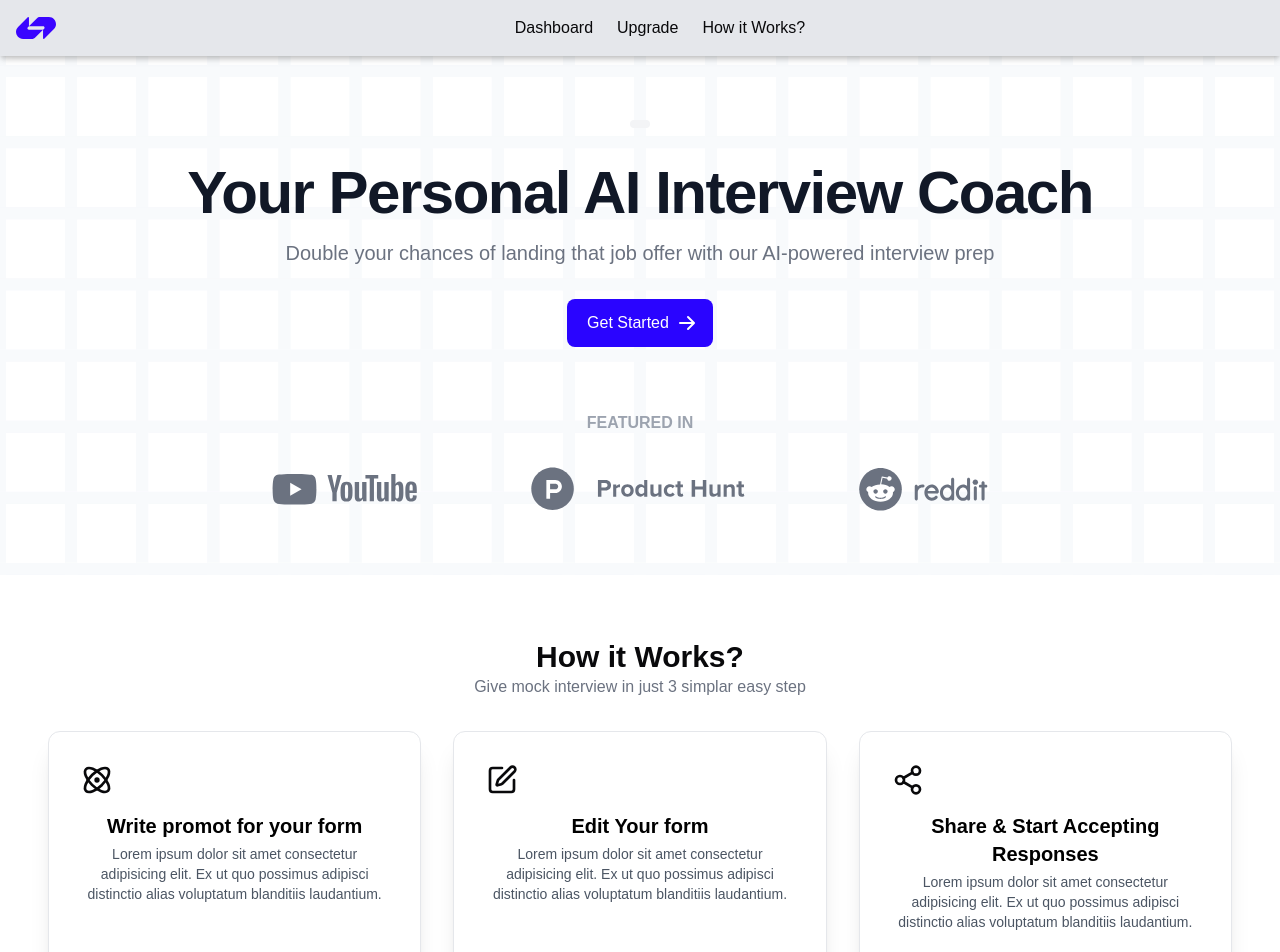
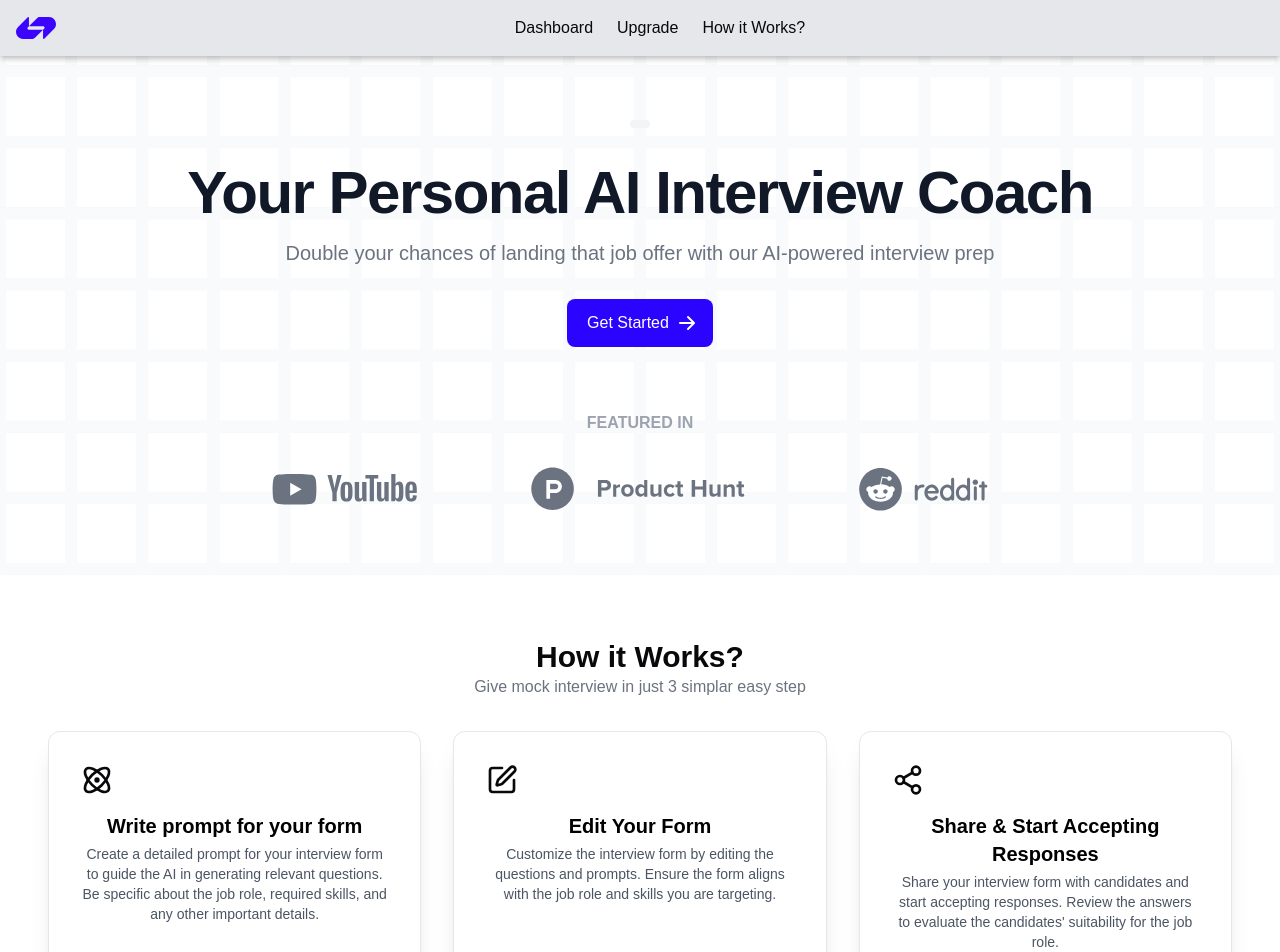
Before and after one commit to Prabhat2912/ai-mock-interview, a Next.js app: page / in a window 1280 px wide. Shown: the top 952 px of the page. Built offline with nearby package versions, Linux system fonts and the light colour scheme.

Commit message:
fix: enhance text-to-speech functionality and cleanup; improve prompt descriptions for clarity

```diff
--- a/app/(dashboard)/dashboard/interview/[interviewId]/start/_components/QuestionSection.tsx
+++ b/app/(dashboard)/dashboard/interview/[interviewId]/start/_components/QuestionSection.tsx
@@ -1,6 +1,7 @@
+"use client";
 import { mockInterviewQuestionsRes } from "@/types/types";
 import { Lightbulb, Volume2 } from "lucide-react";
-import React from "react";
+import React, { useEffect } from "react";
 
 const QuestionSection = ({
   question,
@@ -11,14 +12,27 @@ const QuestionSection = ({
   activeQuestionIndex: number;
   setActiveQuestionIndex: (index: number) => void;
 }) => {
-  const textToSpeach = (text: string) => {
+  const textToSpeech = (text: string) => {
     if ("speechSynthesis" in window) {
+      // Cancel any ongoing speech before starting new one
+      window.speechSynthesis.cancel();
       const speech = new SpeechSynthesisUtterance(text);
       window.speechSynthesis.speak(speech);
     } else {
       alert("Your browser doesn't support text to speech.");
     }
   };
+
+  // Cleanup speech synthesis on component unmount or page reload
+  useEffect(() => {
+    // Cleanup function runs when component unmounts (e.g., page reload)
+    return () => {
+      if ("speechSynthesis" in window) {
+        window.speechSynthesis.cancel(); // Stop any ongoing speech
+      }
+    };
+  }, []); // Empty dependency array: runs only on mount and unmount
+
   return (
     question.length > 0 && (
       <div className="p-5 border rounded-lg">
@@ -28,7 +42,7 @@ const QuestionSection = ({
               <div key={index} onClick={() => setActiveQuestionIndex(index)}>
                 <h2
                   className={`p-2 text-center cursor-pointer text-xs md:text-sm lg:text-base ${
-                    activeQuestionIndex == index && "bg-primary text-white"
+                    activeQuestionIndex === index && "bg-primary text-white"
                   } rounded-full`}
                 >
                   Question #{index + 1}
@@ -42,7 +56,7 @@ const QuestionSection = ({
         <Volume2
           className="cursor-pointer"
           onClick={() => {
-            textToSpeach(question[activeQuestionIndex].question);
+            textToSpeech(question[activeQuestionIndex].question);
             console.log("clicked");
           }}
         />
--- a/app/page.tsx
+++ b/app/page.tsx
@@ -176,13 +176,13 @@ export default function Home() {
             <AtomIcon className="h-8 w-8" />
 
             <h2 className="mt-4 text-xl font-bold text-black">
-              Write promot for your form
+              Write prompt for your form
             </h2>
 
             <p className="mt-1 text-sm text-gray-600">
-              Lorem ipsum dolor sit amet consectetur adipisicing elit. Ex ut quo
-              possimus adipisci distinctio alias voluptatum blanditiis
-              laudantium.
+              Create a detailed prompt for your interview form to guide the AI
+              in generating relevant questions. Be specific about the job role,
+              required skills, and any other important details.
             </p>
           </Link>
 
@@ -193,13 +193,13 @@ export default function Home() {
             <Edit className="h-8 w-8" />
 
             <h2 className="mt-4 text-xl font-bold text-black">
-              Edit Your form{" "}
+              Edit Your Form
             </h2>
 
             <p className="mt-1 text-sm text-gray-600">
-              Lorem ipsum dolor sit amet consectetur adipisicing elit. Ex ut quo
-              possimus adipisci distinctio alias voluptatum blanditiis
-              laudantium.
+              Customize the interview form by editing the questions and prompts.
+              Ensure the form aligns with the job role and skills you are
+              targeting.
             </p>
           </Link>
 
@@ -214,9 +214,9 @@ export default function Home() {
             </h2>
 
             <p className="mt-1 text-sm text-gray-600">
-              Lorem ipsum dolor sit amet consectetur adipisicing elit. Ex ut quo
-              possimus adipisci distinctio alias voluptatum blanditiis
-              laudantium.
+              Share your interview form with candidates and start accepting
+              responses. Review the answers to evaluate the candidates&apos;
+              suitability for the job role.
             </p>
           </Link>
         </div>
```
